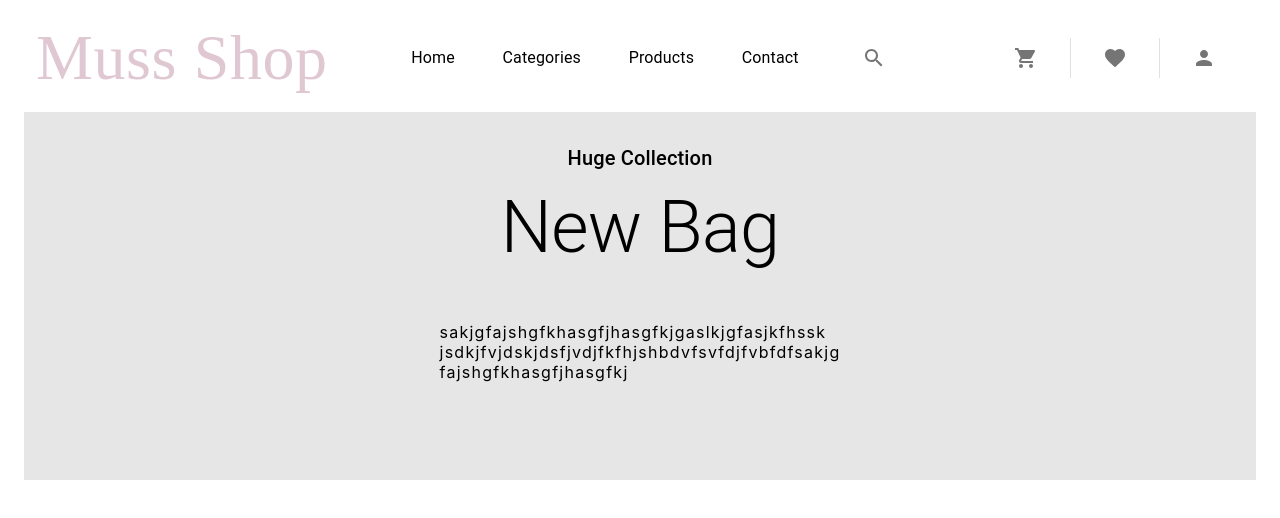
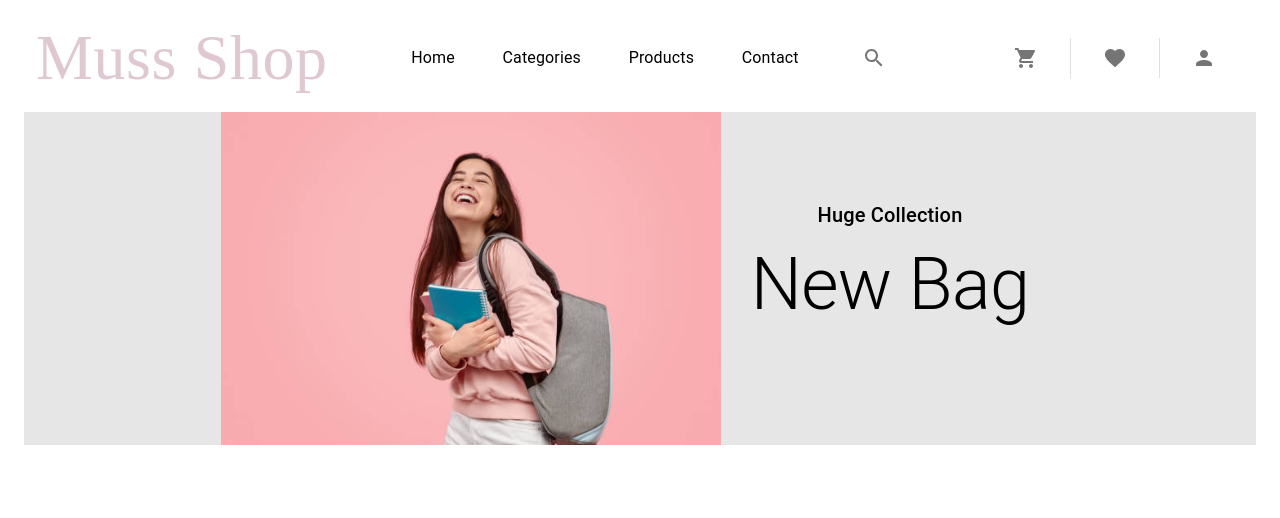
Before and after one commit to Sajjad124/mussshop, a React (Create React App) app: page / in a window 1280 px wide. Shown: the top 518 px of the page. Built offline with nearby package versions, Linux system fonts and the light colour scheme; a web font is replaced by a local one.

Commit message:
banner image

```diff
--- a/src/components/banner/index.js
+++ b/src/components/banner/index.js
@@ -14,14 +14,16 @@ const Banner = () => {
   const matches = useMediaQuery(theme.breakpoints.down("md"));
   return (
     <BannerContainer>
-      {/* <BannerImage src="images/banner/new-bag.jpg" /> */}
+      <BannerImage src="images/banner/new-bag.jpg" />
       <BannerContent>
         <Typography variant="h6">Huge Collection</Typography>
         <BannerTitle variant="h2">New Bag</BannerTitle>
-        <BannerDescription variant="subtitle">
-          sakjgfajshgfkhasgfjhasgfkjgaslkjgfasjkfhssk
-          jsdkjfvjdskjdsfjvdjfkfhjshbdvfsvfdjfvbfdfsakjg fajshgfkhasgfjhasgfkj
-        </BannerDescription>
+        {/* <BannerDescription variant="subtitle">
+          <Typography>
+            sakjgfajshgfkhasgfjhasgfkjgaslkjgfasjkfhss
+            jsdkjfvjdskjdsfjvdjfkfhjshbdvfsvfdjfvbfdfsakjgfajshgfkhasgfjhasgfkj
+          </Typography>
+        </BannerDescription> */}
       </BannerContent>
     </BannerContainer>
   );
--- a/src/styles/banner/index.js
+++ b/src/styles/banner/index.js
@@ -48,7 +48,6 @@ export const BannerDescription = styled(Typography)(({ theme }) => ({
   lineHeight: 1.25,
   letterSpacing: 1.25,
   marginBottom: "3em",
-  padding: "20px",
   [theme.breakpoints.down("md")]: {
     lineHeight: 1.15,
     letterSpacing: 1.15,
```
